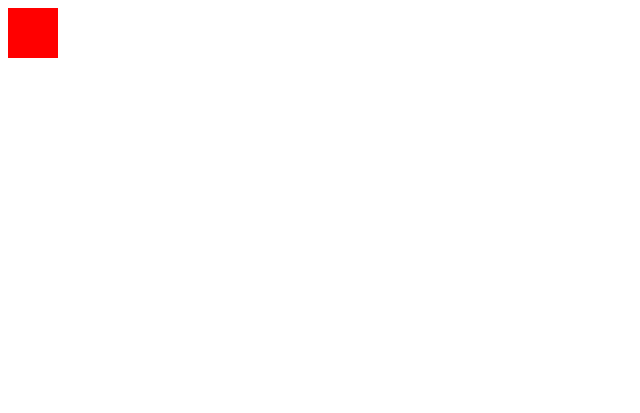
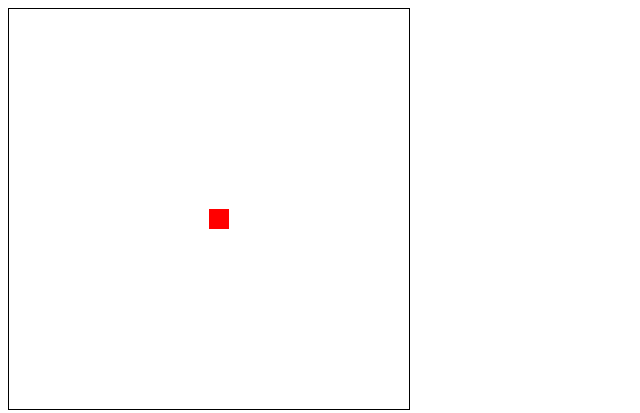
Before and after one commit to Rodgerthadt/the-4th, a plain HTML site: page index.html in a window 1280 px wide. Shown: the whole page, without its empty margins (0-640 px from the left). Drawn offline with Linux system fonts and the light colour scheme.

Commit message:
Update index.html

```diff
--- a/index.html
+++ b/index.html
@@ -3,16 +3,75 @@
   <head>
     <title>Mars Game</title>
     <style>
-      #player {
-        position: absolute;
-        width: 50px;
-        height: 50px;
-        background-color: red;
+      canvas {
+        border: 1px solid black;
       }
     </style>
   </head>
   <body>
-    <div id="player"></div>
-    <script src="mars-game.js"></script>
+    <canvas id="game-canvas" width="400" height="400"></canvas>
+    <script>
+      // get canvas element
+      const canvas = document.getElementById("game-canvas");
+
+      // set canvas context
+      const ctx = canvas.getContext("2d");
+
+      // set initial player position
+      let playerX = 200;
+      let playerY = 200;
+
+      // set player speed
+      const playerSpeed = 5;
+
+      // handle player movement
+      function handlePlayerMovement() {
+        if (keys.ArrowUp) {
+          playerY -= playerSpeed;
+        }
+        if (keys.ArrowDown) {
+          playerY += playerSpeed;
+        }
+        if (keys.ArrowLeft) {
+          playerX -= playerSpeed;
+        }
+        if (keys.ArrowRight) {
+          playerX += playerSpeed;
+        }
+      }
+
+      // draw player on canvas
+      function drawPlayer() {
+        ctx.fillStyle = "red";
+        ctx.fillRect(playerX, playerY, 20, 20);
+      }
+
+      // handle key press events
+      const keys = {};
+      document.addEventListener("keydown", (e) => {
+        keys[e.code] = true;
+      });
+      document.addEventListener("keyup", (e) => {
+        keys[e.code] = false;
+      });
+
+      // main game loop
+      function gameLoop() {
+        // clear canvas
+        ctx.clearRect(0, 0, canvas.width, canvas.height);
+
+        // handle player movement
+        handlePlayerMovement();
+
+        // draw player
+        drawPlayer();
+
+        // request next frame
+        requestAnimationFrame(gameLoop);
+      }
+
+      // start game loop
+      requestAnimationFrame(gameLoop);
+    </script>
   </body>
 </html>
```
